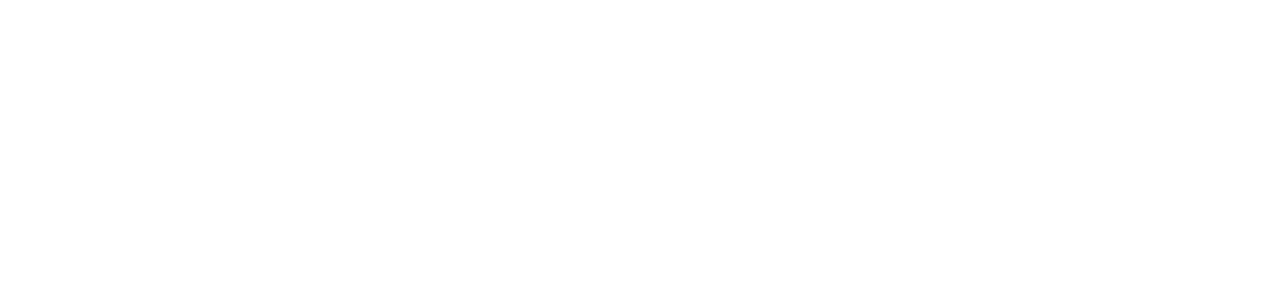
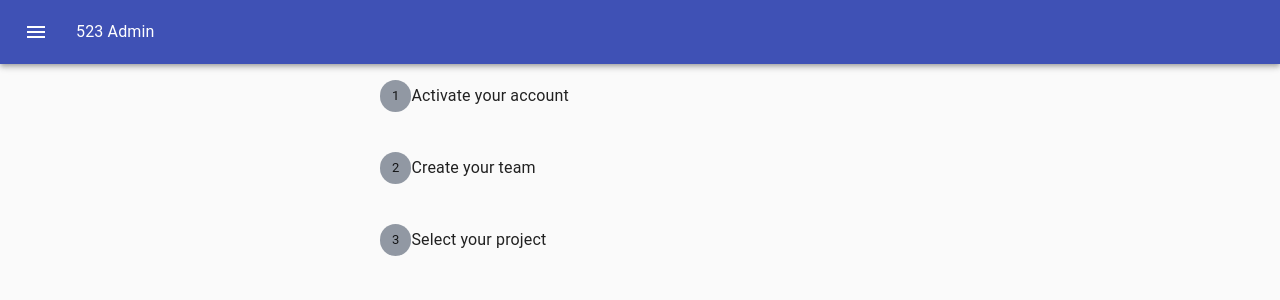
Before and after one commit to Patrick-Carawan/Comp523AdminTools, a React (Create React App) app: page /studentSetupPage in a window 1280 px wide. Shown: the top 300 px of the page. Built offline with nearby package versions, Linux system fonts and the light colour scheme.

Commit message:
Adding static pages - Patrick

```diff
--- a/src/App.js
+++ b/src/App.js
@@ -5,6 +5,9 @@ import ClientForm from "./Components/ClientForm";
 import Home from "./Components/Home";
 import Login from "./Components/Login";
 import ProposalsAdminView from "./Components/ProposalsAdminView";
+import StudentSetupPage from "./Components/StudentSetupPage";
+import TeammateSelectionRules from "./Components/TeammateSelectionRules";
+import TeamPreferences from "./Components/TeamPreferences";
 
 function App() {
 
@@ -16,8 +19,10 @@ function App() {
                 <Route path="/clientForm" component={ClientForm} exact={true}/>
                 <Route path="/login" component={Login} exact={true}/>
                 <Route path="/admin" component={ProposalsAdminView} exact={true}/>
+                <Route path="/studentSetupPage" component={StudentSetupPage} exact={true}/>
+                <Route path="/teammateSelectionRules" component={TeammateSelectionRules} exact={true}/>
+                <Route path="/teamPreferences" component={TeamPreferences} exact={true}/>
             </Switch>
-
         </BrowserRouter>
     )
 }
--- /dev/null
+++ b/src/Components/StudentSetupPage.jsx
@@ -0,0 +1,40 @@
+import React from 'react';
+import List from '@material-ui/core/List';
+import ListItem from '@material-ui/core/ListItem';
+import ListItemText from '@material-ui/core/ListItemText';
+import Chip from "@material-ui/core/Chip";
+import Container from "@material-ui/core/Container";
+import CssBaseline from "@material-ui/core/CssBaseline";
+import Typography from "@material-ui/core/Typography";
+import TopNav from "./TopNav";
+
+function StudentSetupPage() {
+    return (
+        <React.Fragment>
+            <TopNav/>
+            <CssBaseline />
+            <Container maxWidth="sm">
+                <Typography component="div" style={{ height: '100vh' }}>
+                <List component="nav" aria-label="main mailbox folders">
+                    <ListItem button>
+                        <Chip style={{"backgroundColor": "#9198a3"}} label="1"/>
+                        <ListItemText primary=" Activate your account"/>
+                    </ListItem>
+                    <br/>
+                    <ListItem button>
+                        <Chip style={{"backgroundColor": "#9198a3"}} label="2"/>
+                        <ListItemText primary=" Create your team"/>
+                    </ListItem>
+                    <br/>
+                    <ListItem button>
+                        <Chip style={{"backgroundColor": "#9198a3"}} label="3"/>
+                        <ListItemText primary=" Select your project"/>
+                    </ListItem>
+                </List>
+                </Typography>
+            </Container>
+        </React.Fragment>
+    )
+}
+
+export default StudentSetupPage;
--- /dev/null
+++ b/src/Components/TeamPreferences.jsx
@@ -0,0 +1,33 @@
+import React from 'react';
+import Container from "@material-ui/core/Container";
+import Grid from "@material-ui/core/Grid";
+import Paper from "@material-ui/core/Paper";
+import TopNav from "./TopNav";
+
+function TeamPreferences() {
+    return(
+        <React.Fragment>
+            <TopNav/>
+            <Container maxWidth="sm">
+            <h3>Rank your preferences</h3>
+            <Grid
+                container
+                direction="column"
+                justify="center"
+                alignItems="center"
+                >
+                    <Grid item xs={12}>
+                        <Paper style={{"backgroundColor": "#d7dbe0"}}>Project A</Paper>
+                    </Grid>
+                    <br/>
+                    <Grid item xs={6}>
+                        <Paper style={{"backgroundColor": "#d7dbe0"}}>Project B</Paper>
+                    </Grid>
+            </Grid>
+        </Container>
+        </React.Fragment>
+
+    )
+}
+
+export default TeamPreferences;
--- /dev/null
+++ b/src/Components/TeammateSelectionRules.jsx
@@ -0,0 +1,41 @@
+import React from 'react';
+import List from '@material-ui/core/List';
+import ListItem from '@material-ui/core/ListItem';
+import ListItemText from '@material-ui/core/ListItemText';
+import Chip from "@material-ui/core/Chip";
+import Container from "@material-ui/core/Container";
+import CssBaseline from "@material-ui/core/CssBaseline";
+import Typography from "@material-ui/core/Typography";
+import TopNav from "./TopNav";
+
+
+function TeammateSelectionRules() {
+    return (
+        <React.Fragment>
+            <TopNav/>
+            <CssBaseline />
+            <Container maxWidth="sm">
+                <Typography component="div" style={{ height: '100vh' }}>
+                    <br/>
+                    <br/>
+                    <h3>Team Selection</h3>
+                    <List component="nav" aria-label="main mailbox folders">
+                        <ListItem button>
+                            <ListItemText primary="Rule 1"/>
+                        </ListItem>
+                        <br/>
+                        <ListItem button>
+                            <ListItemText primary="Rule 2"/>
+                        </ListItem>
+                        <br/>
+                        <ListItem button>
+                            <ListItemText primary="Rule 3"/>
+                        </ListItem>
+                    </List>
+                </Typography>
+            </Container>
+        </React.Fragment>
+    )
+}
+
+export default TeammateSelectionRules;
--- /dev/null
+++ b/src/Components/TopNav.jsx
@@ -0,0 +1,36 @@
+import React from 'react';
+import {makeStyles} from '@material-ui/core/styles';
+import AppBar from '@material-ui/core/AppBar';
+import Toolbar from '@material-ui/core/Toolbar';
+import Typography from '@material-ui/core/Typography';
+import Button from '@material-ui/core/Button';
+import IconButton from '@material-ui/core/IconButton';
+import MenuIcon from '@material-ui/icons/Menu';
+import Box from "@material-ui/core/Box";
+const useStyles = makeStyles(theme => ({
+    root: {
+        flexGrow: 1,
+    },
+    menuButton: {
+        marginRight: theme.spacing(2),
+    },
+    title: {
+        flexGrow: 1,
+    },
+}));
+function TopNav() {
+    const classes = useStyles();
+    return (
+        <div className={classes.root}>
+            <AppBar position="static">
+                <Toolbar>
+                    <IconButton edge="start" className={classes.menuButton} color="inherit" aria-label="menu">
+                        <MenuIcon/>
+                    </IconButton>
+                    <Typography color="inherit">523 Admin</Typography>
+                </Toolbar>
+            </AppBar>
+        </div>
+    );
+}
+export default TopNav;
```
